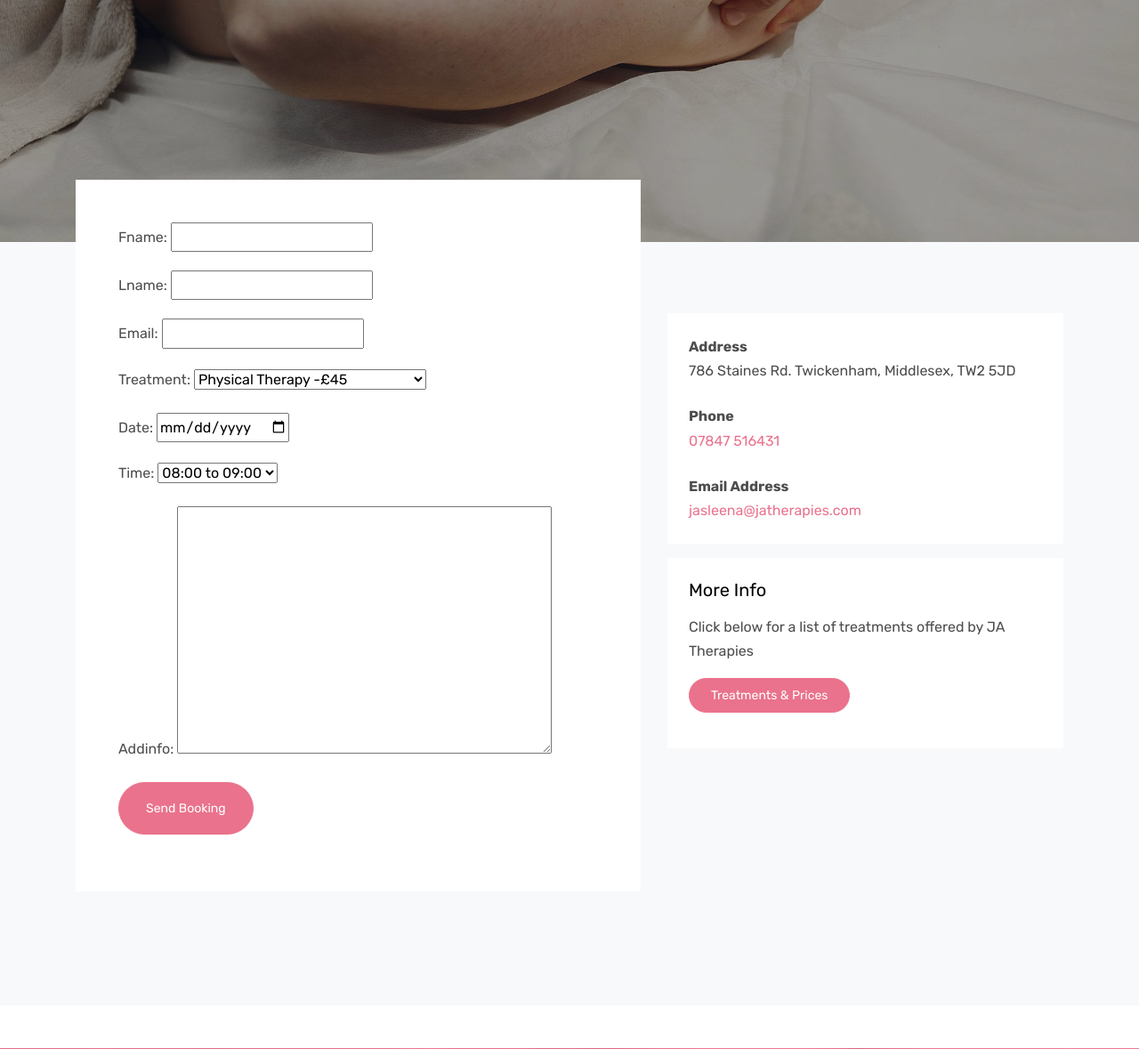
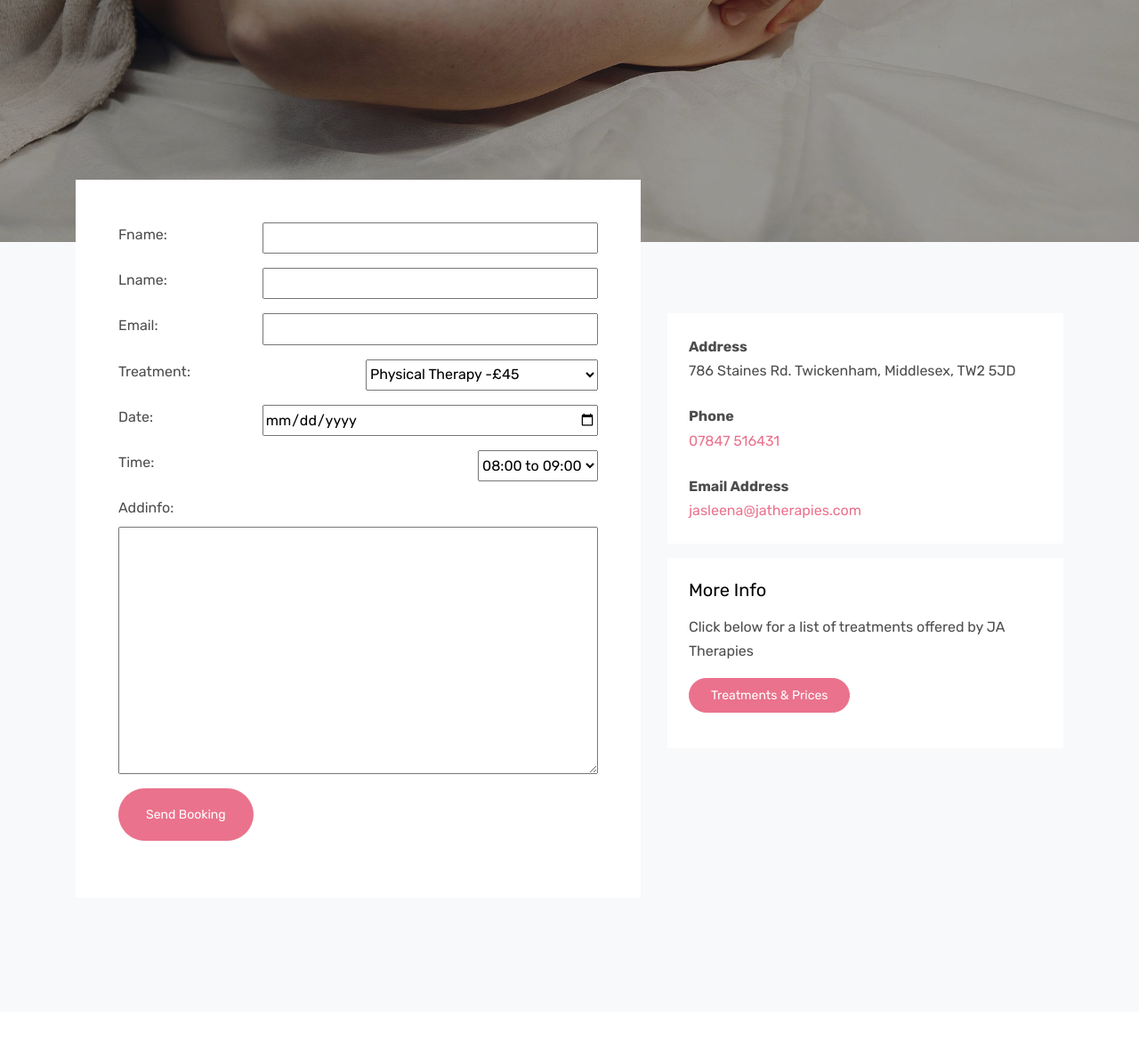
Before and after one commit to moshabbir-dotcom/Portfolio-Project-4, a Django app: page /booking_form.html/ in a window 1280 px wide. Shown: the part 528-1707 px from the top of the page at 89% size. Run offline with Django 3.2, Linux system fonts and the light colour scheme; the visitor is signed in with stand-in values (Sample User, id 1); some libraries are stand-ins or nearby versions; some web fonts are replaced.

Commit message:
adjust css styling on signup & login forms

```diff
--- a/mainsite/templates/mainsite/booking_form.html
+++ b/mainsite/templates/mainsite/booking_form.html
@@ -29,7 +29,7 @@ Twickenham{% endblock %}
             <div class="col-md-7 mb-5" data-aos="fade">
 
 
-                <form action="" method="POST" class="p-5 bg-white" style="margin-top: -150px;">
+                <form action="" method="POST" class="p-5 bg-white format-form" style="margin-top: -150px;">
                     {% csrf_token %}
                     {{form.as_p}}
 
--- a/mainsite/templates/mainsite/contact.html
+++ b/mainsite/templates/mainsite/contact.html
@@ -28,7 +28,7 @@ Twickenham{% endblock %}
             <div class="col-md-7 mb-5" data-aos="fade">
 
 
-                <form action="{% url 'contact' %}" method="POST" class="p-5 bg-white" style="margin-top: -150px;">
+                <form action="{% url 'contact' %}" method="POST" class="p-5 bg-white format-form" style="margin-top: -150px;">
                     {% csrf_token %}
                     {{form.as_p}}
                     <input type="submit" value="Send Message" class="btn btn-pill btn-primary btn-md text-white">
--- a/static/mainsite/css/style.css
+++ b/static/mainsite/css/style.css
@@ -2921,3 +2921,57 @@ a .active {
 .break-word {
     word-break: break-all;
 }
+
+.format-form {
+    flex-wrap: wrap;
+    display: flex;
+}
+
+.format-form p {
+    max-width: 100%;
+    width: 100%;
+    display: flex;
+    justify-content: space-between;
+    flex-wrap: wrap;
+}
+
+.format-form p label {
+    max-width: 20%;
+    width: 20%;
+}
+
+.format-form p input {
+    max-width: 80%;
+    width: 70%;
+}
+
+.format-form p textarea {
+    max-width: 100%;
+    display: flex;
+    flex-wrap: wrap;
+    justify-content: space-between;
+    width: 100%
+}
+
+.format-form p select {
+    max-width: 100%;
+}
+
+.login,
+.signup {
+    padding: 20px;
+    margin: 0 auto;
+    max-width: 400px;
+}
+
+.login p label,
+.login p input,
+.signup p label,
+.signup p input {
+    max-width: 100%;
+    width: 100%;
+}
+
+.login p input[type=checkbox] {
+    width: unset;
+}
```
